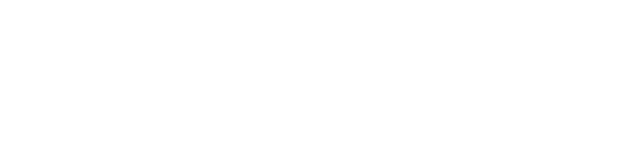
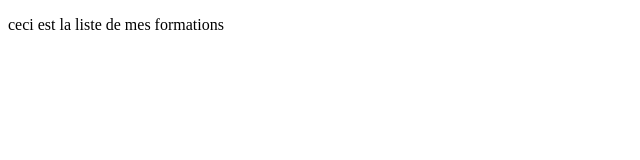
Before and after one commit to pamoagh/git-mon-cv, a plain HTML site: page index.html in a window 1280 px wide. Shown: the whole page, without its empty margins (0-640 px from the left). Drawn offline with Linux system fonts and the light colour scheme.

Commit message:
mise en place de la section formations

```diff
--- a/index.html
+++ b/index.html
@@ -8,5 +8,6 @@
 </head>
 <body>
     <link rel="stylesheet" href="style.css">
+    <p>ceci est la liste de mes formations</p>
 </body>
 </html>
```
